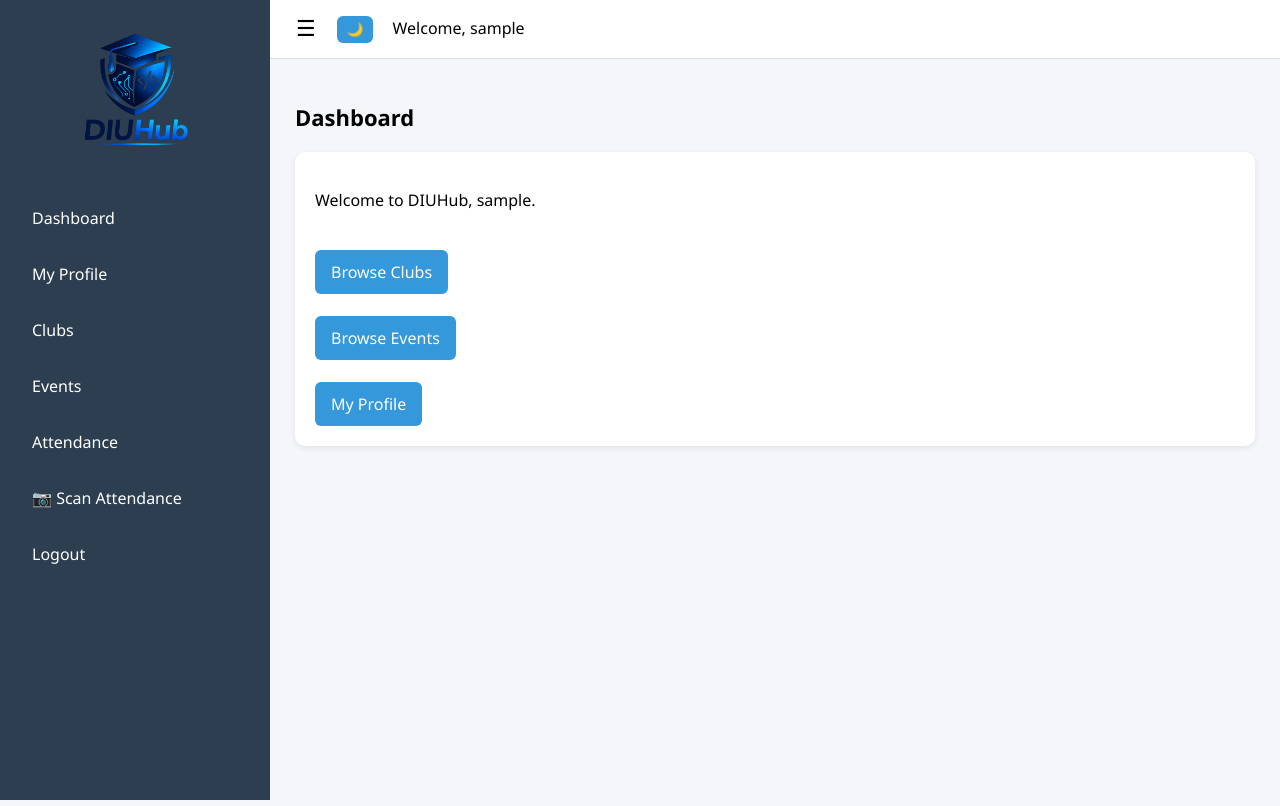
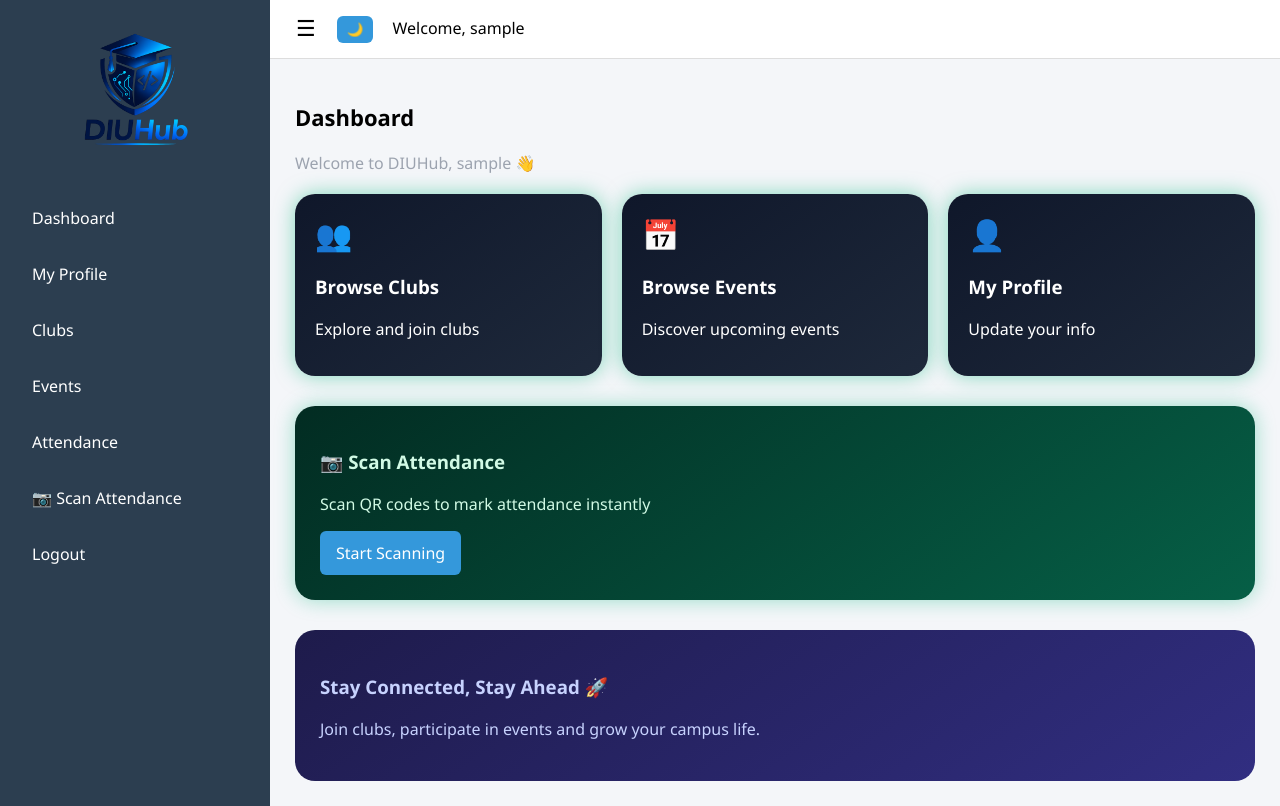
Before and after one commit to simantapundori/DIUHub, a Django app: page /dashboard/ in a window 1280 px wide. Run offline with Django 5.2, Linux system fonts and the light colour scheme; the visitor is signed in with stand-in values (Sample User, id 1).

Commit message:
Admin and User Dashboard UI Upgraded

```diff
--- a/static/css/style.css
+++ b/static/css/style.css
@@ -489,3 +489,84 @@ body.dark .input-field:focus {
   background: #f8d7da;
   color: #dc3545;
 }
+
+/*Lvl Upgrade */
+
+/* DASHBOARD GRID */
+.dashboard-grid {
+  display: grid;
+  grid-template-columns: repeat(auto-fit, minmax(220px, 1fr));
+  gap: 20px;
+  margin-top: 20px;
+}
+
+/* CARD BASE */
+.dashboard-card {
+  text-decoration: none;
+  padding: 20px;
+  border-radius: 20px;
+  background: linear-gradient(145deg, #0f172a, #1e293b);
+  color: white;
+  transition: all 0.3s ease;
+  box-shadow: 0 0 15px rgba(99, 102, 241, 0.3);
+}
+
+.dashboard-card:hover {
+  transform: translateY(-6px) scale(1.02);
+  box-shadow:
+    0 10px 40px rgba(0, 0, 0, 0.4),
+    0 0 25px rgba(99, 102, 241, 0.5);
+}
+
+/* VARIANTS */
+.dashboard-card.purple {
+  box-shadow: 0 0 15px rgba(168, 85, 247, 0.4);
+}
+
+.dashboard-card.green {
+  box-shadow: 0 0 15px rgba(16, 185, 129, 0.4);
+}
+
+/* ICON */
+.dashboard-card .icon {
+  font-size: 30px;
+  margin-bottom: 10px;
+}
+
+/* SCAN CARD */
+.scan-card {
+  margin-top: 30px;
+  padding: 25px;
+  border-radius: 20px;
+  background: linear-gradient(145deg, #022c22, #064e3b);
+  color: #d1fae5;
+  box-shadow: 0 0 20px rgba(16, 185, 129, 0.4);
+}
+
+/* HERO */
+.hero {
+  margin-top: 30px;
+  padding: 25px;
+  border-radius: 20px;
+  background: linear-gradient(145deg, #1e1b4b, #312e81);
+  color: #c7d2fe;
+}
+
+/* TEXT */
+.subtitle {
+  color: #9ca3af;
+}
+
+/* ADMIN THEME (GREEN) */
+.admin-theme .dashboard-card {
+  box-shadow: 0 0 20px rgba(16, 185, 129, 0.5);
+}
+
+.admin-theme .scan-card {
+  background: linear-gradient(145deg, #022c22, #065f46);
+}
+
+/* STUDENT THEME (BLUE/PURPLE) */
+.student-theme .dashboard-card {
+  box-shadow: 0 0 20px rgba(99, 102, 241, 0.4);
+}
--- a/templates/base.html
+++ b/templates/base.html
@@ -8,7 +8,9 @@
     <link rel="stylesheet" href="{% static 'css/style.css' %}" />
   </head>
 
-  <body>
+  <body
+    class="{% if request.user.role == 'admin' or request.user.role == 'superadmin' %}admin-theme{% else %}student-theme{% endif %}"
+  >
     <!-- TOAST MESSAGE SYSTEM -->
     {% if messages %}
     <div class="toast-container">
--- a/templates/users/dashboard.html
+++ b/templates/users/dashboard.html
@@ -1,21 +1,46 @@
 {% extends "base.html" %} {% block content %}
 
 <h2 class="page-title">Dashboard</h2>
+<p class="subtitle">Welcome to DIUHub, {{ request.user.username }} 👋</p>
 
-<div class="card">
-  <p>Welcome to DIUHub, {{ request.user.username }}.</p>
+<div class="dashboard-grid">
+  <!-- CLUB CARD -->
+  <a href="/clubs/" class="dashboard-card">
+    <div class="icon">👥</div>
+    <h3>Browse Clubs</h3>
+    <p>Explore and join clubs</p>
+  </a>
 
-  <br />
+  <!-- EVENTS CARD -->
+  <a href="/events/" class="dashboard-card purple">
+    <div class="icon">📅</div>
+    <h3>Browse Events</h3>
+    <p>Discover upcoming events</p>
+  </a>
 
-  <a href="/clubs/" class="btn-primary">Browse Clubs</a>
+  <!-- PROFILE CARD -->
+  <a href="/profile/" class="dashboard-card green">
+    <div class="icon">👤</div>
+    <h3>My Profile</h3>
+    <p>Update your info</p>
+  </a>
+</div>
 
-  <br /><br />
+<!-- ADMIN ONLY -->
+{% if request.user.role == "admin" or request.user.role == "superadmin" %}
+<div class="scan-card">
+  <div>
+    <h3>📷 Scan Attendance</h3>
+    <p>Scan QR codes to mark attendance instantly</p>
+    <a href="/attendance/scan/" class="btn-primary">Start Scanning</a>
+  </div>
+</div>
+{% endif %}
 
-  <a href="/events/" class="btn-primary">Browse Events</a>
-
-  <br /><br />
-
-  <a href="/profile/" class="btn-primary">My Profile</a>
+<!-- HERO SECTION -->
+<div class="hero">
+  <h3>Stay Connected, Stay Ahead 🚀</h3>
+  <p>Join clubs, participate in events and grow your campus life.</p>
 </div>
 
 {% endblock %}
```
